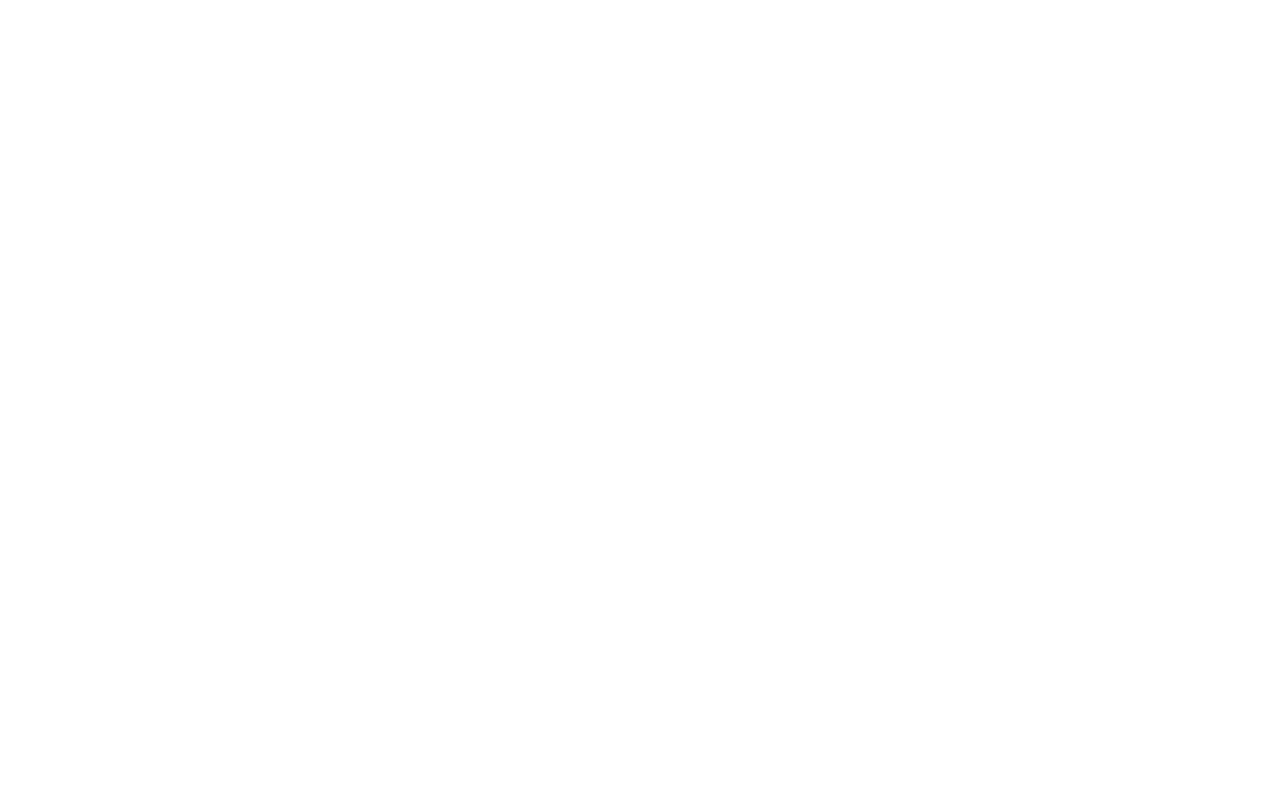
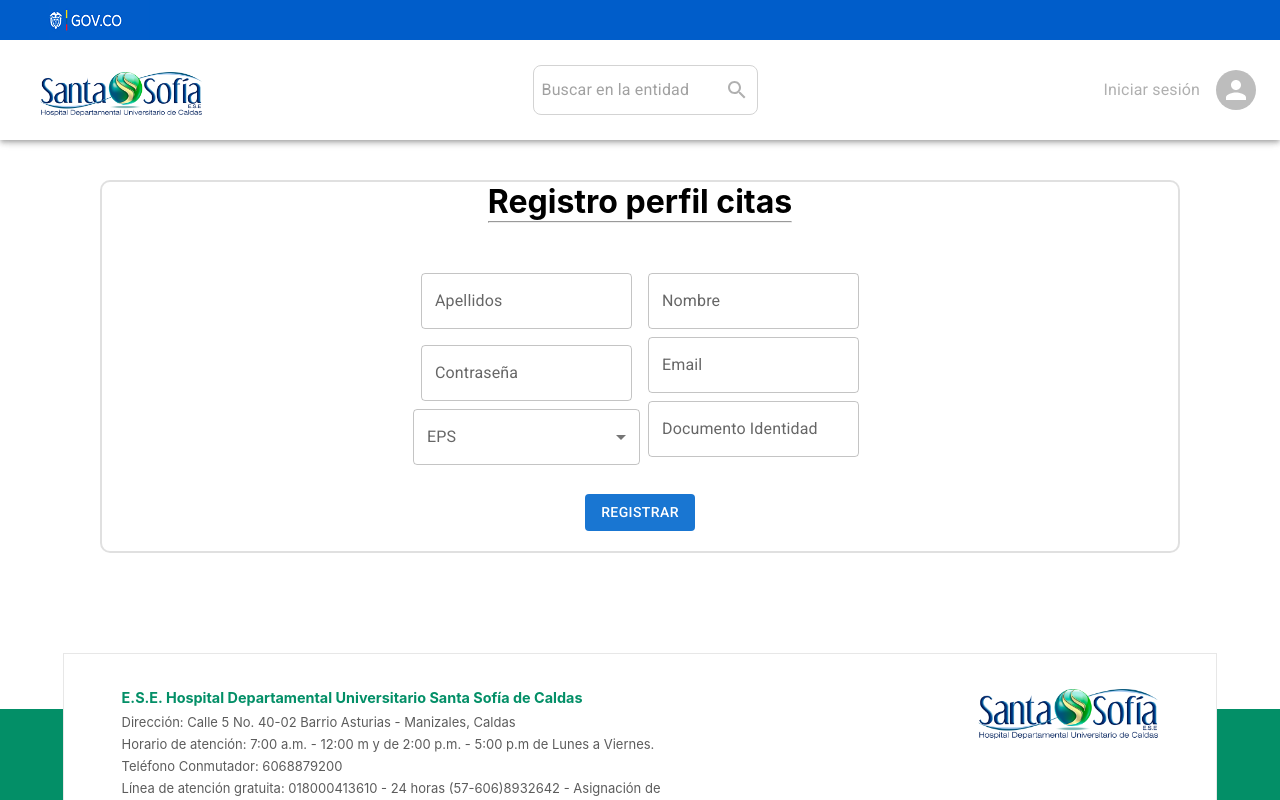
Before and after one commit to imaes11st/agenda_citas, a React (Create React App) app: page /Register in a window 1280 px wide. Before the commit this address had no page. Shown: the top 800 px of the page. Built offline with nearby package versions, Linux system fonts and the light colour scheme.

Commit message:
Limpiando errores de consola

```diff
--- a/src/App.jsx
+++ b/src/App.jsx
@@ -13,20 +13,20 @@ function App() {
     <div>
       <div>
         <Routes>
-          <Route path="/" element={<Header />} />
+          <Route path="*" element={<Header />} />
         </Routes>
       </div>
       <div>
         <Routes>
           <Route path="/Home" element={<Home />} />
-          <Route path="/" element={<Login />} />
+          <Route path="*" element={<Login />} />
           <Route path="/Register" element={<Register />} />
           <Route path="/ViewColaborador" element={<ViewColaborador />} />
         </Routes>
       </div>
       <div>
         <Routes>
-          <Route path="/" element={<Footer />} />
+          <Route path="*" element={<Footer />} />
         </Routes>
       </div>
     </div>
--- a/src/components/Login.jsx
+++ b/src/components/Login.jsx
@@ -94,7 +94,7 @@ const Home = () => {
               <Button
                 sx={{ marginLeft: 1, marginRight: 1 }}
                 type="submit"
-                ClassName="App-button"
+                className="App-button"
                 variant="contained"
                 disableElevation
               >
--- a/src/components/Register.jsx
+++ b/src/components/Register.jsx
@@ -68,7 +68,7 @@ const Register = () => {
       <div className="App-row">
         <Button
           sx={{ marginLeft: 2, marginRight: 2 }}
-          ClassName="App-button"
+          className="App-button"
           variant="contained"
           disableElevation
         >
--- a/src/index.js
+++ b/src/index.js
@@ -8,7 +8,7 @@ ReactDOM.render(
   <React.StrictMode>
     <BrowserRouter>
       <Routes>
-        <Route path="/" element={<App />}></Route>
+        <Route path="*" element={<App />}></Route>
       </Routes>
     </BrowserRouter>
   </React.StrictMode>,
```
Also changed, not shown: public/manifest.json.
